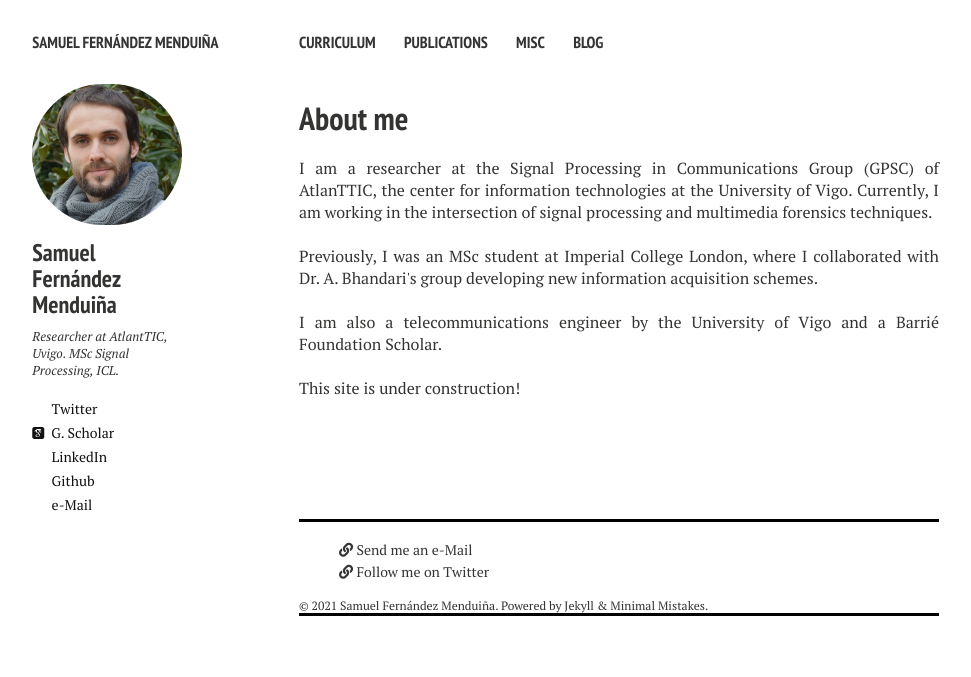
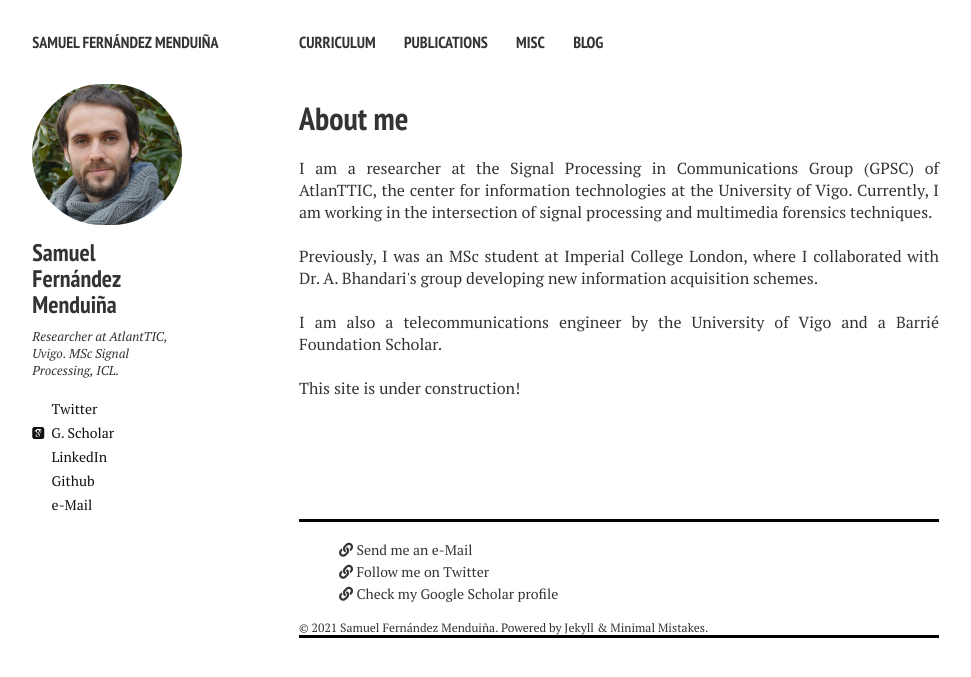
Before and after one commit to sf219/sfweb, a Jekyll site: the page built from index.md, in a window 1280 px wide. Shown: the top 677 px of the page, without its empty margins (21-992 px from the left). Built offline with Jekyll 4.4.1, drawn with Linux system fonts in a browser that asks for light colours; nearby versions of some CDN libraries.

Commit message:
Update _config.yml

```diff
--- a/_config.yml
+++ b/_config.yml
@@ -52,6 +52,8 @@ footer:
       url: "mailto:sfmenduina@gts.uvigo.es"
     - label: "Follow me on Twitter"
       url: "https://twitter.com/fm_samu7"
+    - label: "Check my Google Scholar profile"
+      url: "https://scholar.google.es/citations?user=2V2uFgoAAAAJ&hl=en"
 
 kramdown:
   auto_ids: true
```
